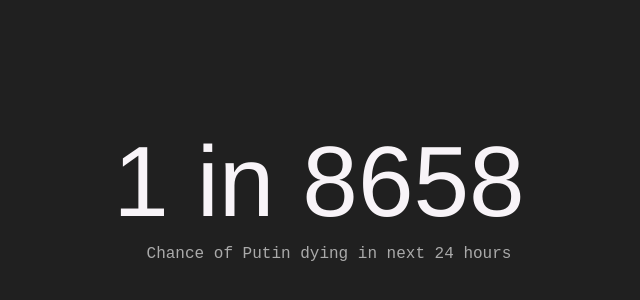
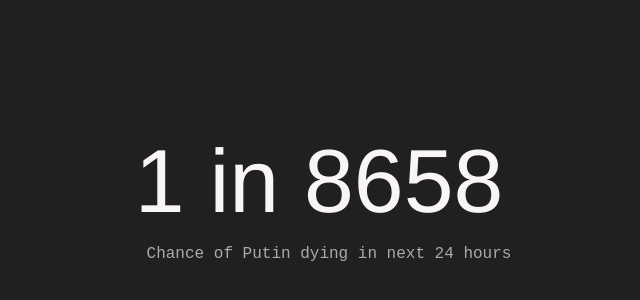
Before and after one commit to themngn/When-Putin-will-die, a plain HTML site: page index.html in a window 1280 px wide. Shown: the part 210-510 px from the top of the page, without its empty margins (311-951 px from the left). Drawn offline with Linux system fonts and the light colour scheme.

Commit message:
Update style.css

```diff
--- a/style.css
+++ b/style.css
@@ -4,7 +4,7 @@ html,body{
     margin: 0;
 }
 .date{
-    font-size: 100px;;
+    font-size: 7vw;;
     color: #F8F4F8;
 }
 .main{
@@ -23,8 +23,8 @@ html,body{
 }
 .for-type{
 
-    height: 100px;
-    width: 10px;
+    height: 7vw;
+    width: 0.7vw;
 }
 .type{
     background-color: #202020;
```
